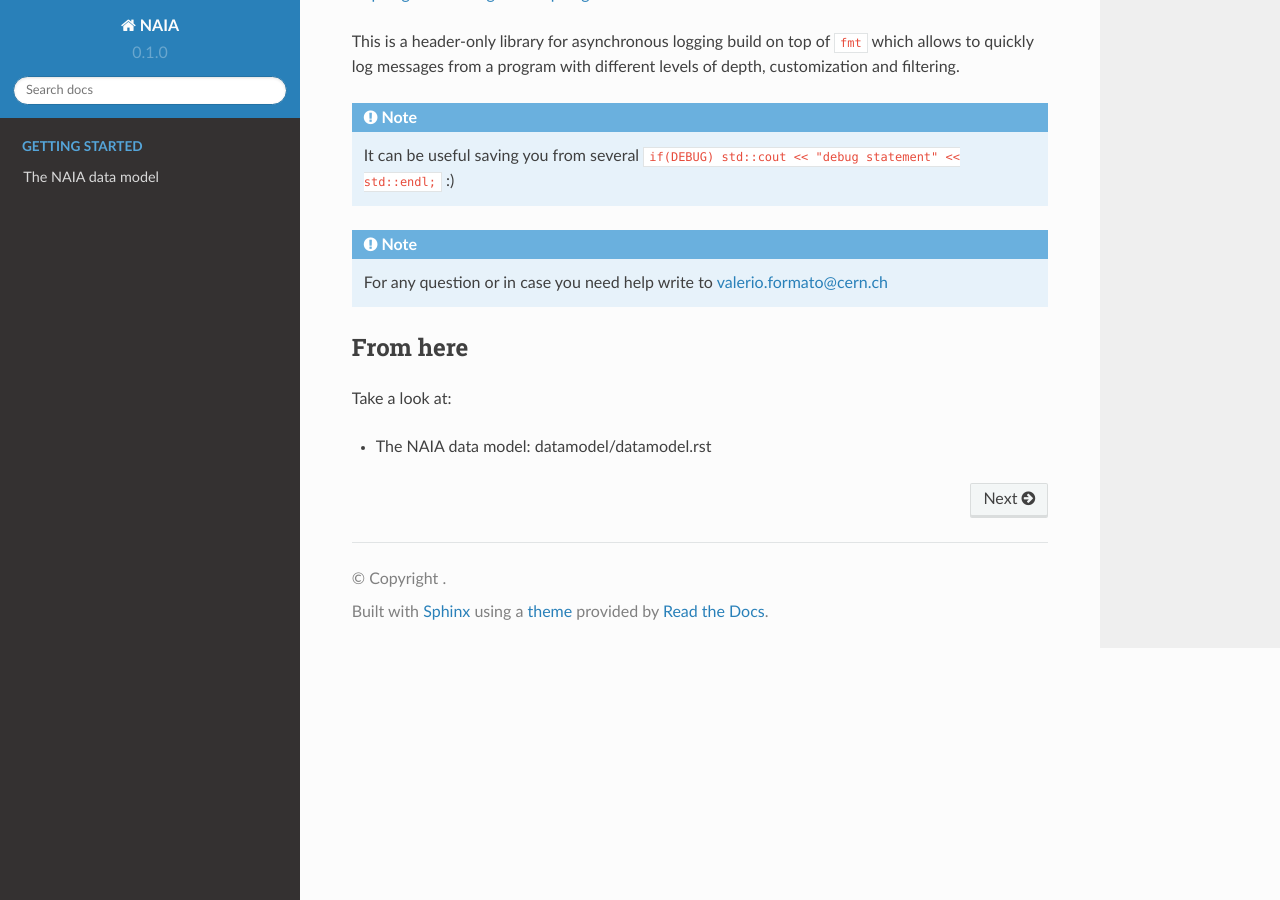
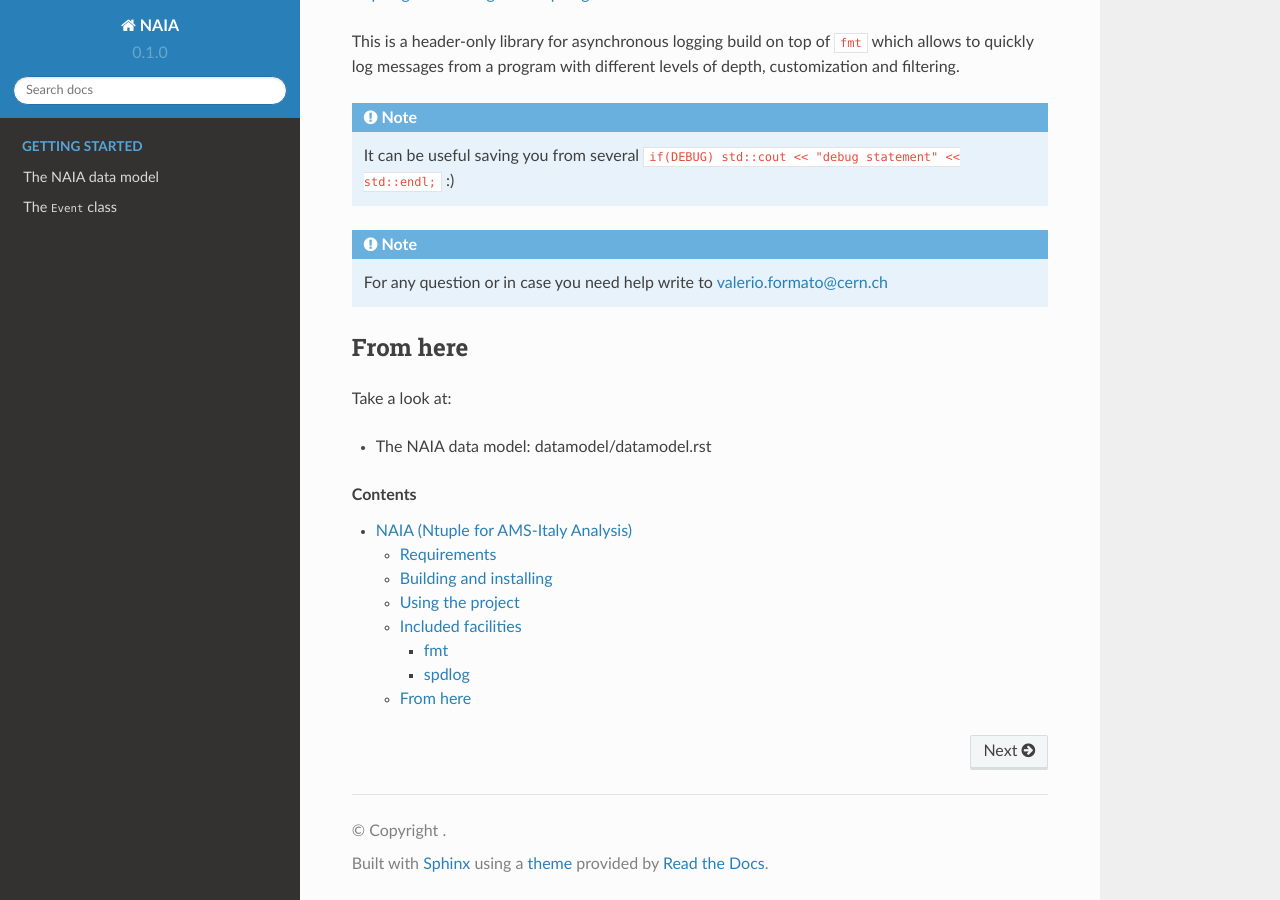
Before and after one commit to valerioformato/NAIA-readthedocs, a Sphinx documentation site: the page built from docs/source/index.rst, in a window 1280 px wide and 900 px high, scrolled down 2392 px. Built offline with Sphinx 7.4.7 and the Read the Docs theme 2.0.0, drawn with Linux system fonts in a browser that asks for light colours.

Commit message:
Progress in writing datamodel doc

```diff
--- /dev/null
+++ b/docs/source/datamodel/event.rst
@@ -0,0 +1,4 @@
+The ``Event`` class
+===================
+
+The ``Event`` class is nothing more than a collection of containers
--- a/docs/source/index.rst
+++ b/docs/source/index.rst
@@ -138,3 +133,7 @@
    :caption: Getting started
 
    /datamodel/datamodel
+   /datamodel/event
+
+
+.. contents::
```
Also changed, not shown: other parts of docs/source/index.rst (+0 -5 lines), docs/source/datamodel/datamodel.rst (+24 -1 lines).
